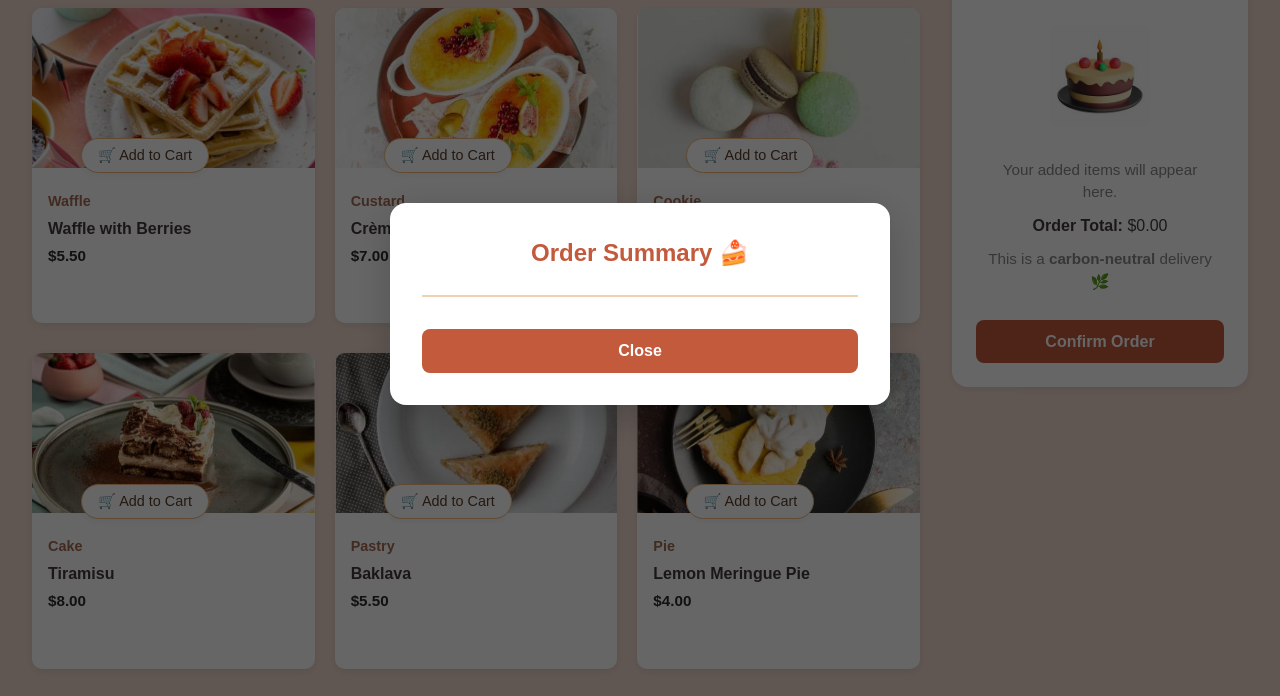
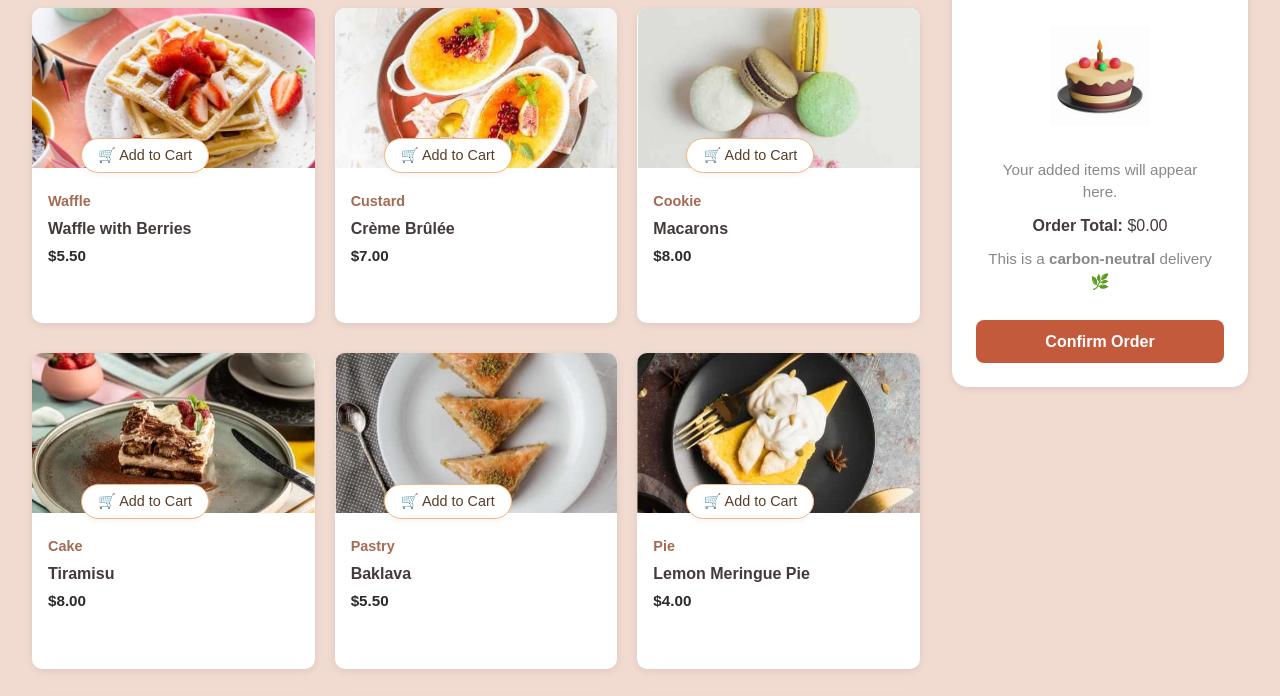
Before and after one commit to KElvin1586/products_cart, a website: page index.html in a window 1280 px wide. Shown: the part 96-792 px from the top of the page. Drawn offline with Linux system fonts and the light colour scheme.

Commit message:
changes
Removed the order modal section from the HTML.

```diff
--- a/index.html
+++ b/index.html
@@ -139,14 +139,6 @@
       </div>
       <p id="order-message" class="success-message hidden">✅ Order Confirmed! Thank you 🎉</p>
     </aside>
-    <!-- ✅ Modal -->
-  <div id="order-modal" class="modal hidden">
-    <div class="modal-content">
-      <h3>Order Summary 🍰</h3>
-      <div id="modal-items"></div>
-      <div class="modal-total"></div>
-      <button id="close-modal" class="close-btn">Close</button>
-    </div>
   </div>
   </main>
   <script type="module" src="./dist/index.js"></script>
```
